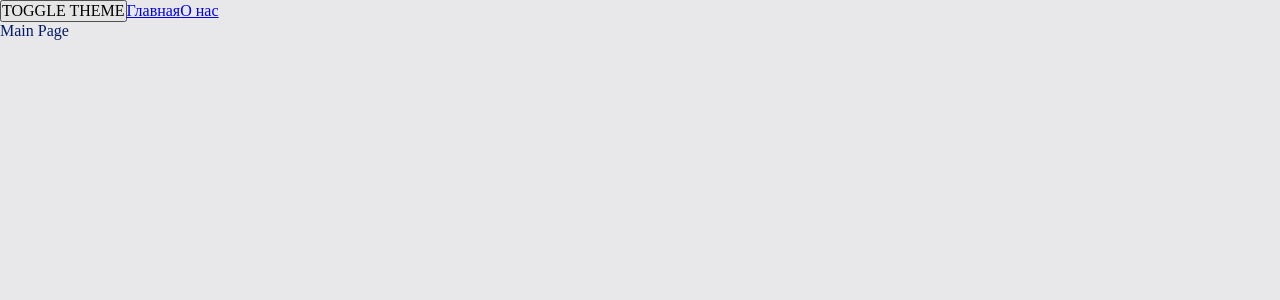
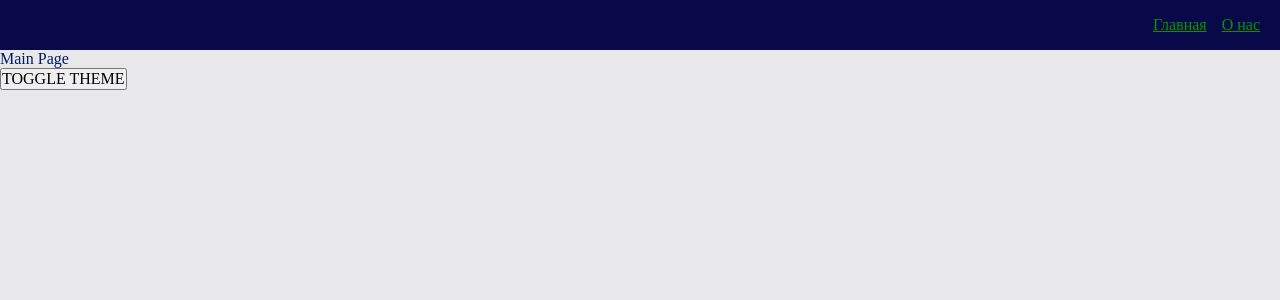
Before and after one commit to andry359/production-project, a React app: page / in a window 1280 px wide. Shown: the top 300 px of the page. Built offline with nearby package versions, Linux system fonts and the light colour scheme.

Commit message:
add Navbar and AppLink

```diff
--- a/src/app/App.tsx
+++ b/src/app/App.tsx
@@ -4,9 +4,10 @@
 import { Link } from "react-router-dom";
 import { classNames } from "shared/lib/classNames/classNames";
 import { useTheme } from "./providers/ThemeProvider";
-import { AboutPage } from "pages/AboutPage";
+import { AboutPage } from "pages/AboutPage"
 import { MainPage } from "pages/MainPage";
-import { AppRouter } from "./providers/router";
+import { AppRouter } from "app/providers/router";
+import { Navbar } from "widgets/Navbar";
 
 const App = () => {
 
@@ -14,10 +15,9 @@
 
     return (
         <div className={classNames('app', {}, [theme])}>
+            <Navbar />
+            <AppRouter />
             <button onClick={toggleTheme}>TOGGLE THEME</button>
-            <Link to={'/'}>Главная</Link>
-            <Link to={'/about'}>О нас</Link>
-            <AppRouter />
         </div>
     );
 };
--- a/src/app/styles/themes/dark.scss
+++ b/src/app/styles/themes/dark.scss
@@ -1,6 +1,9 @@
 .app.dark {
     --bg-color: #090949;
+    --inverted-bg-color: #e8e8ea;
 
     --primary-color: #049604;
     --secondary-color: #04ff04;
+    --inverted-primary-color: #041c65;
+    --inverted-secondary-color: #0051ff;
 }
--- a/src/app/styles/themes/mormal.scss
+++ b/src/app/styles/themes/mormal.scss
@@ -1,6 +1,9 @@
 .app.light {
     --bg-color: #e8e8ea;
+    --inverted-bg-color: #090949;
 
     --primary-color: #041c65;
-    --secondary-color: #0449e0;
+    --secondary-color: #0051ff;
+    --inverted-primary-color: #049604;
+    --inverted-secondary-color: #04ff04;
 }
--- a/src/app/styles/variables/global.scss
+++ b/src/app/styles/variables/global.scss
@@ -7,5 +7,8 @@
 
     --font-size-l: 24px;
     --font-line-l: 32px;
-    --font-m: var(--font-size-l) / var(--font-line-l) var(--font--family-main)
+    --font-m: var(--font-size-l) / var(--font-line-l) var(--font--family-main);
+
+    // Размеры
+    --navbar-height: 50px;
 }
--- a/src/shared/lib/classNames/classNames.ts
+++ b/src/shared/lib/classNames/classNames.ts
@@ -1,9 +1,9 @@
 type Mods = Record<string, boolean | string>;
 
-export function classNames(cls: string, mods: Mods, additional: string[]): string {
+export function classNames(cls: string, mods: Mods = {}, additional: string[] = []): string {
     return [
         cls,
-        ...additional,
+        ...additional.filter(Boolean),
         ...Object.entries(mods)
             .filter(([cls, value]) => Boolean(value))
             .map(([cls, value]) => cls)
--- /dev/null
+++ b/src/shared/ui/AppLink/AppLink.module.scss
@@ -0,0 +1,11 @@
+.AppLink {
+    color: var(--primary-color);
+}
+
+.primary {
+    color: var(--primary-color);
+}
+
+.secondary {
+    color: var(--inverted-primary-color);
+}
--- /dev/null
+++ b/src/shared/ui/AppLink/AppLink.tsx
@@ -0,0 +1,35 @@
+import { FC } from 'react';
+import { classNames } from 'shared/lib/classNames/classNames';
+import cls from './AppLink.module.scss';
+import { Link, LinkProps } from 'react-router-dom';
+
+export enum AppLinkTheme {
+    PRIMARY = 'primary',
+    SECONDARY = 'secondary',
+};
+
+interface AppLinkProps extends LinkProps{
+    className?: string;
+    theme?: AppLinkTheme;
+};
+
+export const AppLink: FC<AppLinkProps> = (props) => {
+
+    const {
+        to,
+        className,
+        children,
+        theme =AppLinkTheme.PRIMARY,
+        ...otherProps
+    } = props;
+
+    return (
+        <Link
+            to={to}
+            className={classNames(cls.AppLink, {}, [className, cls[theme]])}
+            {...otherProps}
+        >
+            {children}
+        </Link>
+    );
+};
--- /dev/null
+++ b/src/widgets/Navbar/index.ts
@@ -0,0 +1,5 @@
+import { Navbar } from "./ui/Navbar";
+
+export {
+    Navbar,
+};
--- /dev/null
+++ b/src/widgets/Navbar/ui/Navbar.module.scss
@@ -0,0 +1,16 @@
+.Navbar {
+    width: 100%;
+    height: var(--navbar-height);
+    background: var(--inverted-bg-color);
+    display: flex;
+    align-items: center;
+    padding: 20px;
+}
+
+.links {
+    margin-left: auto;
+}
+
+.mainLink {
+    margin-right: 15px;
+}
--- /dev/null
+++ b/src/widgets/Navbar/ui/Navbar.tsx
@@ -0,0 +1,30 @@
+import { classNames } from "shared/lib/classNames/classNames";
+import cls from './Navbar.module.scss'
+import { AppLink, AppLinkTheme } from "shared/ui/AppLink/AppLink";
+
+interface NavbarProps {
+    className?: string;
+
+};
+
+export const Navbar = ({className}: NavbarProps) => {
+    return (
+        <div className={classNames(cls.Navbar, {}, [className])}>
+            <div className={cls.links}>
+                <AppLink
+                    to={'/'}
+                    className={cls.mainLink}
+                    theme={AppLinkTheme.SECONDARY}
+                >
+                    Главная
+                </AppLink>
+                <AppLink
+                    to={'/about'}
+                    theme={AppLinkTheme.SECONDARY}
+                >
+                    О нас
+                </AppLink>
+            </div>
+        </div>
+    );
+};
```
